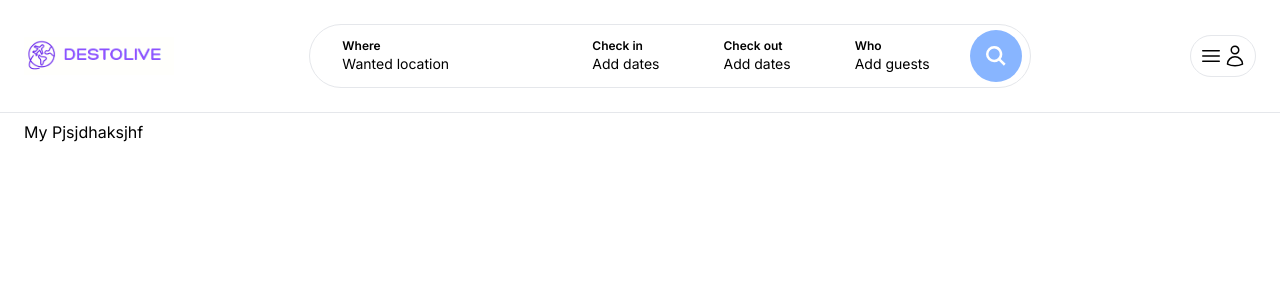
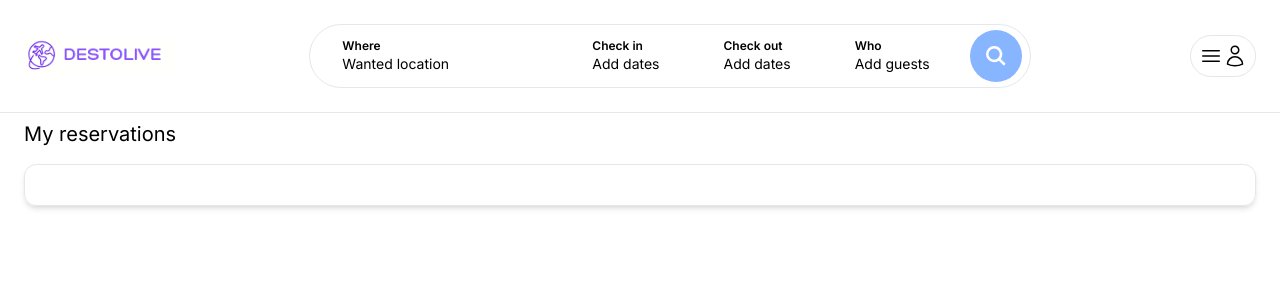
Before and after one commit to Shadowsweep/destolive, a Next.js app: page /myreservations in a window 1280 px wide. Shown: the top 300 px of the page. Built offline with nearby package versions, Linux system fonts and the light colour scheme; grey boxes are pictures that could not be loaded.

Commit message:
Reservations

```diff
--- a/app/myreservations/page.tsx
+++ b/app/myreservations/page.tsx
@@ -6,7 +6,22 @@ import PropertyList from "@/app/components/properties/PropertyList"
 const MyReservationsPage  = () => {
     return (
       <main className="mt-6  max-w-[1500px] mx-auto px-6 pb-6 ">
-        My Pjsjdhaksjhf
+
+          <h1 className=" mt-4 mb-2 text-xl"> My reservations</h1>
+           <div>
+              <div className="p-5 mt-4 grid grid-cols-4 gap-4 shadow-md border border:gray-300 rounded-xl">
+                  <div className="col-span-1">
+                    <div className="relative overflow-hidden aspect:square rounded-xl">
+                      <Image
+                       fill
+                       src="/beach.jpeg"
+                       alt="Photo beach"
+                       className="hover:scale-110 object-cover transition h-full w-full"
+                      />
+                    </div>
+                  </div>
+              </div>
+           </div>
       </main>
     )
 }
```
